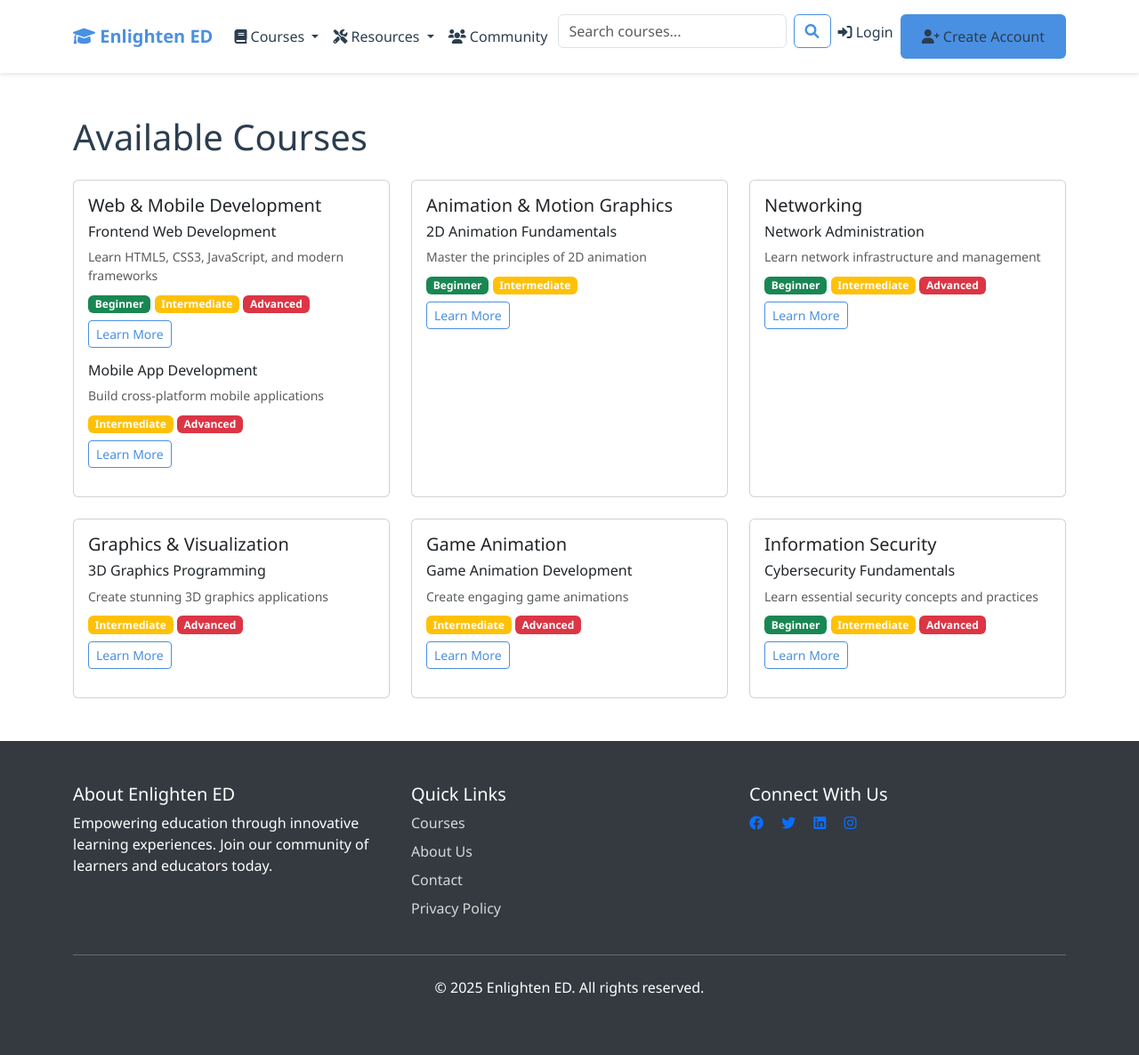
After one commit to rjvtayam/Courseware, a Flask app: page /courses in a window 1280 px wide. The commit adds this page. Shown: the whole page at 89% size. Run offline with Flask 3, Linux system fonts and the light colour scheme; some libraries are stand-ins or nearby versions.

Commit message:
Added comprehensive course catalog and resources
- Added course categories for BSIT, BSCS, and BSIS programs
- Created detailed course pages with difficulty levels and topics
- Added resources section with learning platforms and tools
- Updated navigation with dropdown menus
- Improved UI with modern design elements

```diff
--- a/app/__init__.py
+++ b/app/__init__.py
@@ -47,11 +47,12 @@ def create_app():
         db.create_all()
 
         # Import and register blueprints
-        from app.routes import main, auth, courses, assignments
+        from app.routes import main, auth, courses, assignments, resources
         app.register_blueprint(main.bp)
         app.register_blueprint(auth.bp)
         app.register_blueprint(courses.bp)
         app.register_blueprint(assignments.bp)
+        app.register_blueprint(resources.bp)
 
         from app.routes import feedback, notifications, search, dashboard
         app.register_blueprint(feedback.bp)
--- a/app/routes/courses.py
+++ b/app/routes/courses.py
@@ -1,51 +1,142 @@
-from flask import Blueprint, render_template, redirect, url_for, flash, request
+from flask import Blueprint, render_template, request, flash, redirect, url_for
 from flask_login import login_required, current_user
-from flask_wtf import FlaskForm
-from wtforms import StringField, TextAreaField, SubmitField
-from wtforms.validators import DataRequired, Length
-from app.models import Course
+from app.models.models import Course, User
 from app import db
-
-class CourseForm(FlaskForm):
-    title = StringField('Course Title',
-                       validators=[DataRequired(),
-                                 Length(min=3, max=100)])
-    description = TextAreaField('Course Description',
-                              validators=[DataRequired(),
-                                        Length(min=10, max=500)])
-    submit = SubmitField('Create Course')
 
 bp = Blueprint('courses', __name__)
 
-@bp.route('/')
+COURSE_CATEGORIES = {
+    'web-mobile': {
+        'name': 'Web & Mobile Development',
+        'courses': [
+            {
+                'title': 'Frontend Web Development',
+                'description': 'Learn HTML5, CSS3, JavaScript, and modern frameworks',
+                'levels': ['Beginner', 'Intermediate', 'Advanced'],
+                'topics': ['HTML/CSS Fundamentals', 'JavaScript ES6+', 'React/Vue.js', 'Responsive Design'],
+                'resources': {
+                    'tutorials': ['MDN Web Docs', 'freeCodeCamp', 'Traversy Media'],
+                    'tools': ['VS Code', 'Chrome DevTools', 'Git'],
+                    'community': ['Stack Overflow', 'Dev.to', 'Frontend Masters']
+                }
+            },
+            {
+                'title': 'Mobile App Development',
+                'description': 'Build cross-platform mobile applications',
+                'levels': ['Intermediate', 'Advanced'],
+                'topics': ['React Native', 'Flutter', 'Native APIs', 'App Publishing'],
+                'resources': {
+                    'tutorials': ['React Native Docs', 'Flutter Dev', 'Academind'],
+                    'tools': ['Android Studio', 'Xcode', 'Expo'],
+                    'community': ['React Native Community', 'Flutter Dev Community']
+                }
+            }
+        ]
+    },
+    'animation': {
+        'name': 'Animation & Motion Graphics',
+        'courses': [
+            {
+                'title': '2D Animation Fundamentals',
+                'description': 'Master the principles of 2D animation',
+                'levels': ['Beginner', 'Intermediate'],
+                'topics': ['Animation Principles', 'Character Animation', 'Motion Graphics'],
+                'resources': {
+                    'tutorials': ['School of Motion', 'Animation Mentor', 'Bloop Animation'],
+                    'tools': ['Adobe Animate', 'ToonBoom Harmony', 'After Effects'],
+                    'community': ['Animation World Network', 'CartoonBrew']
+                }
+            }
+        ]
+    },
+    'networking': {
+        'name': 'Networking',
+        'courses': [
+            {
+                'title': 'Network Administration',
+                'description': 'Learn network infrastructure and management',
+                'levels': ['Beginner', 'Intermediate', 'Advanced'],
+                'topics': ['TCP/IP', 'Network Security', 'Cloud Infrastructure'],
+                'resources': {
+                    'tutorials': ['Cisco Learning', 'CompTIA', 'NetworkChuck'],
+                    'tools': ['Wireshark', 'Cisco Packet Tracer', 'GNS3'],
+                    'community': ['TechExams.net', 'r/networking']
+                }
+            }
+        ]
+    },
+    'graphics': {
+        'name': 'Graphics & Visualization',
+        'courses': [
+            {
+                'title': '3D Graphics Programming',
+                'description': 'Create stunning 3D graphics applications',
+                'levels': ['Intermediate', 'Advanced'],
+                'topics': ['OpenGL', 'WebGL', 'Three.js', 'Shader Programming'],
+                'resources': {
+                    'tutorials': ['LearnOpenGL', 'ThreeJS Fundamentals', 'Shadertoy'],
+                    'tools': ['Blender', 'Unity', 'Visual Studio'],
+                    'community': ['Graphics Programming Discord', 'OpenGL Forum']
+                }
+            }
+        ]
+    },
+    'game-dev': {
+        'name': 'Game Animation',
+        'courses': [
+            {
+                'title': 'Game Animation Development',
+                'description': 'Create engaging game animations',
+                'levels': ['Intermediate', 'Advanced'],
+                'topics': ['Character Rigging', 'Animation States', 'Unity Animation'],
+                'resources': {
+                    'tutorials': ['Unity Learn', 'Unreal Engine Docs', 'GDC Vault'],
+                    'tools': ['Unity', 'Unreal Engine', 'Maya'],
+                    'community': ['Unity Forums', 'Unreal Engine Community']
+                }
+            }
+        ]
+    },
+    'info-security': {
+        'name': 'Information Security',
+        'courses': [
+            {
+                'title': 'Cybersecurity Fundamentals',
+                'description': 'Learn essential security concepts and practices',
+                'levels': ['Beginner', 'Intermediate', 'Advanced'],
+                'topics': ['Security Fundamentals', 'Ethical Hacking', 'Security Auditing'],
+                'resources': {
+                    'tutorials': ['Cybrary', 'HackTheBox', 'SANS Institute'],
+                    'tools': ['Kali Linux', 'Metasploit', 'Wireshark'],
+                    'community': ['HackTheBox Forums', 'r/netsec']
+                }
+            }
+        ]
+    }
+}
+
+@bp.route('/courses')
 def index():
-    """Show all available courses to everyone"""
-    courses = Course.query.all()
-    return render_template('courses/dashboard.html', courses=courses)
+    return render_template('courses/index.html', categories=COURSE_CATEGORIES)
 
-@bp.route('/create', methods=['GET', 'POST'])
-@login_required
-def create():
-    if not current_user.is_teacher:
-        flash('Only teachers can create courses.')
+@bp.route('/courses/<category>')
+def category(category):
+    if category not in COURSE_CATEGORIES:
+        flash('Category not found', 'error')
+        return redirect(url_for('courses.index'))
+    return render_template('courses/category.html', category=COURSE_CATEGORIES[category])
+
+@bp.route('/courses/<category>/<course_id>')
+def course(category, course_id):
+    if category not in COURSE_CATEGORIES:
+        flash('Category not found', 'error')
         return redirect(url_for('courses.index'))
 
-    form = CourseForm()
-    if form.validate_on_submit():
-        course = Course(
-            title=form.title.data,
-            description=form.description.data,
-            teacher_id=current_user.id
-        )
-        db.session.add(course)
-        db.session.commit()
-        flash('Course created successfully!')
-        return redirect(url_for('courses.index'))
+    courses = COURSE_CATEGORIES[category]['courses']
+    try:
+        course = courses[int(course_id)]
+    except (ValueError, IndexError):
+        flash('Course not found', 'error')
+        return redirect(url_for('courses.category', category=category))
 
-    return render_template('courses/create.html', form=form)
-
-@bp.route('/<int:id>')
-def view(id):
-    """View course details - accessible to everyone"""
-    course = Course.query.get_or_404(id)
-    return render_template('courses/view.html', course=course)
+    return render_template('courses/course.html', course=course)
--- a/app/templates/base.html
+++ b/app/templates/base.html
@@ -23,9 +23,47 @@
             </button>
             <div class="collapse navbar-collapse" id="navbarNav">
                 <ul class="navbar-nav me-auto">
+                    <li class="nav-item dropdown">
+                        <a class="nav-link dropdown-toggle" href="#" id="coursesDropdown" role="button" data-bs-toggle="dropdown">
+                            <i class="fas fa-book"></i> Courses
+                        </a>
+                        <ul class="dropdown-menu">
+                            <li><h6 class="dropdown-header">BSIT Programs</h6></li>
+                            <li><a class="dropdown-item" href="{{ url_for('courses.category', category='web-mobile') }}">Web & Mobile Development</a></li>
+                            <li><a class="dropdown-item" href="{{ url_for('courses.category', category='animation') }}">Animation & Motion Graphics</a></li>
+                            <li><a class="dropdown-item" href="{{ url_for('courses.category', category='networking') }}">Networking</a></li>
+                            <li><a class="dropdown-item" href="{{ url_for('courses.category', category='service-management') }}">Service Management</a></li>
+                            <li><hr class="dropdown-divider"></li>
+                            <li><h6 class="dropdown-header">BSCS Programs</h6></li>
+                            <li><a class="dropdown-item" href="{{ url_for('courses.category', category='graphics') }}">Graphics & Visualization</a></li>
+                            <li><a class="dropdown-item" href="{{ url_for('courses.category', category='game-dev') }}">Game Animation</a></li>
+                            <li><hr class="dropdown-divider"></li>
+                            <li><h6 class="dropdown-header">BSIS Programs</h6></li>
+                            <li><a class="dropdown-item" href="{{ url_for('courses.category', category='info-security') }}">Information Security</a></li>
+                            <li><a class="dropdown-item" href="{{ url_for('courses.category', category='data-analytics') }}">Data Analytics</a></li>
+                        </ul>
+                    </li>
+                    <li class="nav-item dropdown">
+                        <a class="nav-link dropdown-toggle" href="#" id="resourcesDropdown" role="button" data-bs-toggle="dropdown">
+                            <i class="fas fa-tools"></i> Resources
+                        </a>
+                        <ul class="dropdown-menu">
+                            <li><h6 class="dropdown-header">Learning Platforms</h6></li>
+                            <li><a class="dropdown-item" href="{{ url_for('resources.category', category='platforms') }}">Online Platforms</a></li>
+                            <li><a class="dropdown-item" href="{{ url_for('resources.category', category='documentation') }}">Documentation</a></li>
+                            <li><hr class="dropdown-divider"></li>
+                            <li><h6 class="dropdown-header">Tools & Software</h6></li>
+                            <li><a class="dropdown-item" href="{{ url_for('resources.category', category='development-tools') }}">Development Tools</a></li>
+                            <li><a class="dropdown-item" href="{{ url_for('resources.category', category='design-tools') }}">Design Software</a></li>
+                            <li><hr class="dropdown-divider"></li>
+                            <li><h6 class="dropdown-header">Community</h6></li>
+                            <li><a class="dropdown-item" href="{{ url_for('resources.category', category='forums') }}">Forums & Communities</a></li>
+                            <li><a class="dropdown-item" href="{{ url_for('resources.category', category='youtube') }}">YouTube Channels</a></li>
+                        </ul>
+                    </li>
                     <li class="nav-item">
-                        <a class="nav-link" href="{{ url_for('courses.index') }}">
-                            <i class="fas fa-book"></i> Courses
+                        <a class="nav-link" href="{{ url_for('community.index') }}">
+                            <i class="fas fa-users"></i> Community
                         </a>
                     </li>
                     {% if current_user.is_authenticated %}
@@ -83,8 +121,8 @@
                             </a>
                         </li>
                         <li class="nav-item">
-                            <a class="nav-link" href="{{ url_for('auth.register') }}">
-                                <i class="fas fa-user-plus"></i> Register
+                            <a class="nav-link btn btn-primary text-white px-4" href="{{ url_for('auth.register') }}">
+                                <i class="fas fa-user-plus"></i> Create Account
                             </a>
                         </li>
                     {% endif %}
--- /dev/null
+++ b/app/templates/courses/index.html
@@ -0,0 +1,36 @@
+{% extends "base.html" %}
+
+{% block content %}
+<div class="container py-5">
+    <h1 class="mb-4">Available Courses</h1>
+
+    <div class="row g-4">
+        {% for category_id, category in categories.items() %}
+        <div class="col-md-6 col-lg-4">
+            <div class="card h-100">
+                <div class="card-body">
+                    <h5 class="card-title">{{ category.name }}</h5>
+                    <div class="course-list">
+                        {% for course in category.courses %}
+                        <div class="course-item mb-3">
+                            <h6>{{ course.title }}</h6>
+                            <p class="text-muted small mb-2">{{ course.description }}</p>
+                            <div class="difficulty-badges mb-2">
+                                {% for level in course.levels %}
+                                <span class="badge bg-{{ 'success' if level == 'Beginner' else 'warning' if level == 'Intermediate' else 'danger' }}">
+                                    {{ level }}
+                                </span>
+                                {% endfor %}
+                            </div>
+                            <a href="{{ url_for('courses.course', category=category_id, course_id=loop.index0) }}"
+                               class="btn btn-outline-primary btn-sm">Learn More</a>
+                        </div>
+                        {% endfor %}
+                    </div>
+                </div>
+            </div>
+        </div>
+        {% endfor %}
+    </div>
+</div>
+{% endblock %}
```
Also changed, not shown: app/routes/resources.py (added, +143 -0 lines), app/templates/courses/course.html (added, +114 -0 lines), app/templates/resources/index.html (added, +35 -0 lines).
